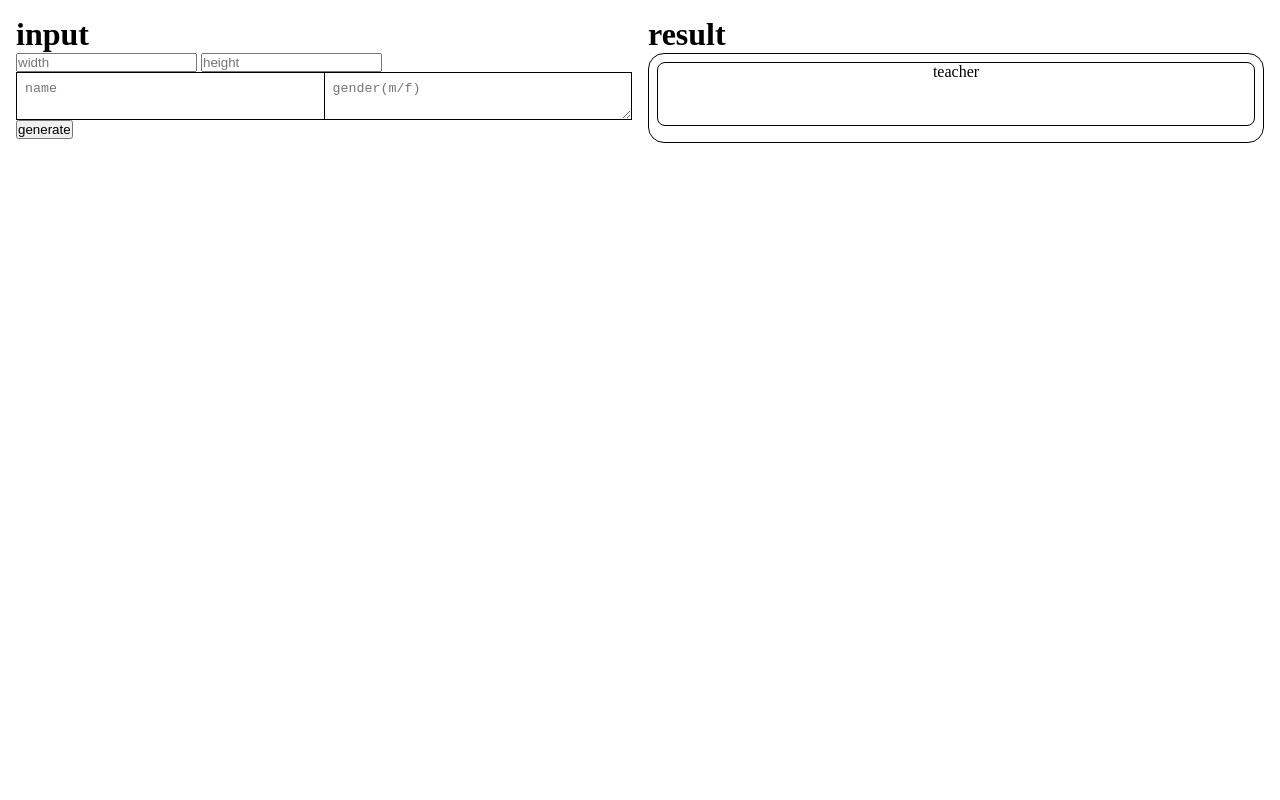
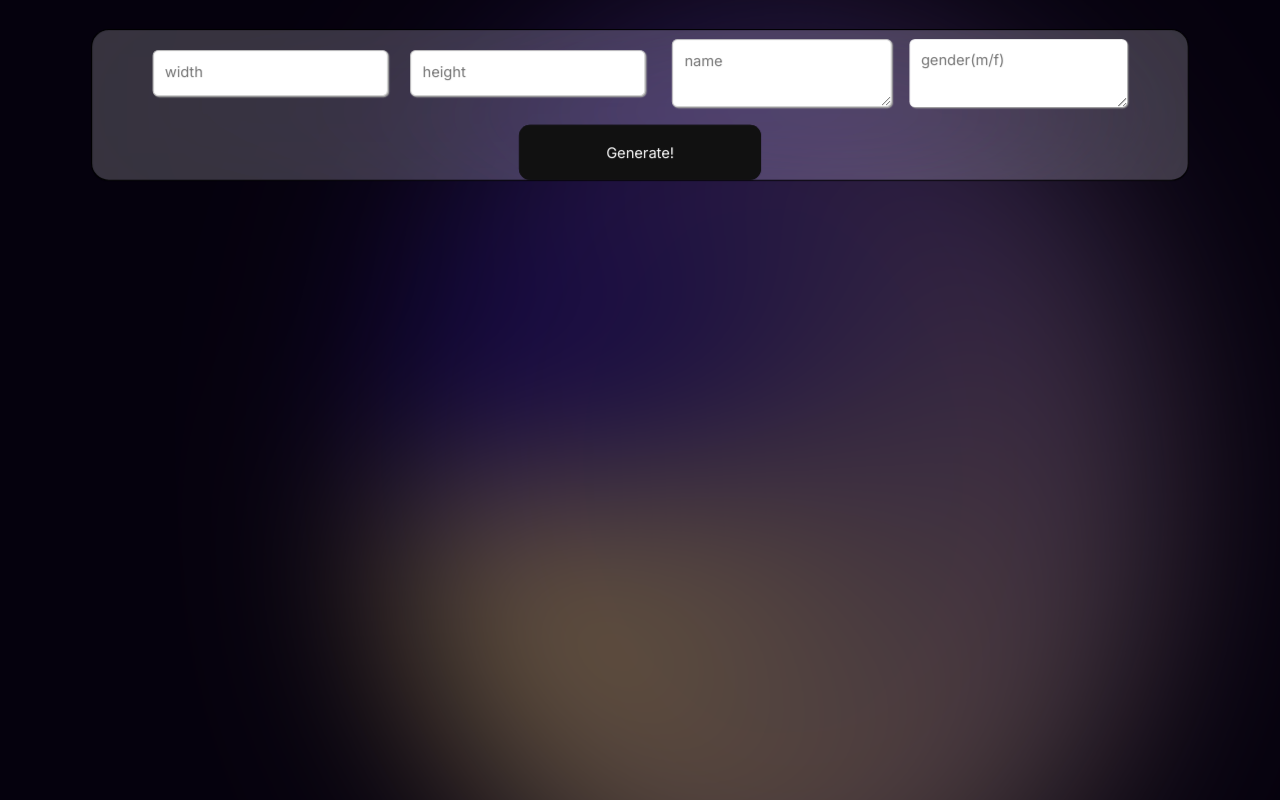
Before and after one commit to mrdog233o5/seatingPlanGenerator, a website built with Vite: page index.html in a window 1280 px wide. Shown: the top 800 px of the page. Built offline with nearby package versions, Linux system fonts and the light colour scheme.

Commit message:
UI/UX overhaul & code optimizations

```diff
--- /dev/null
+++ b/404.css
@@ -0,0 +1,116 @@
+* {
+	-webkit-box-sizing: border-box;
+	box-sizing: border-box;
+}
+
+body {
+	padding: 0;
+	margin: 0;
+	transition: transform 1s;
+}
+
+#notfound {
+	position: relative;
+	height: 100vh;
+	background: #030005;
+}
+
+#notfound .notfound {
+	position: absolute;
+	left: 50%;
+	top: 50%;
+	-webkit-transform: translate(-50%, -50%);
+	-ms-transform: translate(-50%, -50%);
+	transform: translate(-50%, -50%);
+}
+
+.notfound {
+	max-width: 767px;
+	width: 100%;
+	line-height: 1.4;
+	text-align: center;
+}
+
+.notfound .notfound-404 {
+	position: relative;
+	height: 180px;
+	margin-bottom: 20px;
+	z-index: -1;
+}
+
+.notfound .notfound-404 h1 {
+	font-family: 'Montserrat', sans-serif;
+	position: absolute;
+	left: 50%;
+	top: 50%;
+	-webkit-transform: translate(-50% , -50%);
+	-ms-transform: translate(-50% , -50%);
+	transform: translate(-50% , -50%);
+	font-size: 224px;
+	font-weight: 900;
+	margin-top: 0px;
+	margin-bottom: 0px;
+	margin-left: -12px;
+	color: #030005;
+	text-transform: uppercase;
+	text-shadow: -2px -2px 0px #8400ff, 2px 2px 0px #ff005a;
+	letter-spacing: -20px;
+}
+
+.notfound .notfound-404 h2 {
+	font-family: 'Montserrat', sans-serif;
+	position: absolute;
+	left: 0;
+	right: 0;
+	top: 110px;
+	font-size: 42px;
+	font-weight: 700;
+	color: #fff;
+	text-transform: uppercase;
+	text-shadow: 0px .5px 0px #ff005a, 0px 2px 0px #8400ff;
+	letter-spacing: 13px;
+	margin: 0;
+	text-shadow: 0 0 0.125em hsl(255 0% 100% / 0.1), 0 0 0.130em currentColor;
+}
+
+.notfound a {
+	font-family: 'Montserrat', sans-serif;
+	display: inline-block;
+	text-transform: uppercase;
+	color: #ff005a;
+	text-decoration: none;
+	border: 2px solid;
+	background: transparent;
+	padding: 10px 40px;
+	font-size: 14px;
+	font-weight: 700;
+	-webkit-transition: 0.2s all;
+	transition: 0.2s all;
+	text-shadow: 0 0 0.125em hsl(0 0% 100% / 0.1), 0 0 0.45em currentColor;
+	box-shadow: 0 0 0.5em 0 currentColor;
+}
+
+.notfound a:hover {
+	color: #8400ff;
+	transform: scale(1.01);
+	box-shadow: 0 0 0.5em 0 currentColor, 0 0 0.5em 0 currentColor, 0 0 25mm #8400ff;
+	transition: transform 0.5s;
+}
+
+.notfound:hover:has(a:hover) a:not(:hover) {
+	transform: scale(0.99);
+
+	transition: transform 0.5s;
+}
+
+@media only screen and (max-width: 767px) {
+	.notfound .notfound-404 h2 {
+		font-size: 24px;
+	}
+}
+
+@media only screen and (max-width: 480px) {
+	.notfound .notfound-404 h1 {
+		font-size: 182px;
+	}
+}
--- /dev/null
+++ b/dynamicBlob.js
@@ -0,0 +1,58 @@
+const blob = document.querySelector('#blob');
+const blobData = blob.dataset.forceForm;
+var blobItem;
+
+function loadScript(src) {
+    var script = document.createElement('script');
+    script.src = src;
+    document.body.appendChild(script);
+}
+
+function getRandomColor() {
+    var letters = '0123456789ABCDEF';
+    var color = '#';
+    for (var i = 0; i < 6; i++) {
+        color += letters[Math.floor(Math.random() * 16)];
+    }
+    return color;
+}
+
+function generateGradient() {
+    var gradient = 'conic-gradient(';
+    let firstTimeInter = true
+    var colorCount = Math.floor(Math.random() * 5) + 2;
+    for (var i = 0; i < colorCount; i++) {
+        if (firstTimeInter === true) {
+            gradient += getRandomColor();
+            firstTimeInter = false
+        } else {
+            gradient += ', ' + getRandomColor();
+        }
+    }
+    gradient += ')';
+    return gradient;
+};
+
+// blob.style.background = `radial-gradient(circle, lime), ${generateGradient()}`;
+blob.style.background = generateGradient()
+
+
+if (blobData) {
+    blobItem = blobData;
+} else {
+    // check if user's on mobile
+    if (navigator.userAgent.match(/Android/i) || navigator.userAgent.match(/webOS/i) || navigator.userAgent.match(/iPhone/i) || navigator.userAgent.match(/iPad/i) || navigator.userAgent.match(/iPod/i) || navigator.userAgent.match(/BlackBerry/i) || navigator.userAgent.match(/Windows Phone/i) || window.orientation > 1) {
+        // do randomBlob since user is on mobile(mouseBlob is buggy on mobile so ya)
+        blobItem = "random"
+    } else {
+        blobItem = "mouse"
+    }
+}
+
+if (blobItem == "mouse") {
+    loadScript('mouseblob.js')
+} else if (blobItem == "random") {
+    loadScript('randomblob.js')
+} else {
+    throw new Error("Unknown blob type")
+}
--- a/index.html
+++ b/index.html
@@ -7,29 +7,35 @@
 			name="viewport"
 			content="width=device-width, initial-scale=1.0"
 		/>
+		<link rel="preconnect" href="https://fonts.googleapis.com">
+<link rel="preconnect" href="https://fonts.gstatic.com" crossorigin>
+<link href="https://fonts.googleapis.com/css2?family=Inter:ital,opsz,wght@0,14..32,100..900;1,14..32,100..900&display=swap" rel="stylesheet">
 		<title>seating generator</title>
-		<script defer type="module" src="/src/main.js"></script>
+		<script defer type="module" src="main.js"></script>
+		<script defer src="dynamicBlob.js"></script>
 	</head>
 	<body>
-		<div id="left">
-			<h1>input</h1>
+		<div class="container">
+			<div data-force-form="random" id="blob" class="blob"></div>
+			<div class="input">
 				<span id="seatDataInput">
 					<input type="number" min="0" oninput="validity.valid||(value='');" name="" id="x" placeholder="width" />
 					<input type="number" min="0" oninput="validity.valid||(value='');" name="" id="y" placeholder="height" />
 				</span>
 				<div id="inputContainer">
-				<textarea name="" class="inputField" id="name" placeholder="name" ></textarea>
-				<textarea name="" class="inputField" id="gender" placeholder="gender(m/f)" ></textarea>
+					<textarea wrap="off" name="" id="name" placeholder="name" ></textarea>
+					<textarea wrap="off" name="" id="gender" placeholder="gender(m/f)" ></textarea>
 				</div>
-			<button type="button" id="generateBtn">generate</button>
+				<button type="button" id="generateBtn">Generate!</button>
 			</div>
-		<div id="right">
-			<h1>result</h1>
+			<div class="result">
+				<h1>Result</h1>
 				<div id="classroom">
 					<div id="teacher">teacher</div>
 					<div id="result">
 					</div>
 				</div>
 			</div>
+		</div>
 	</body>
 </html>
--- a/src/main.js
+++ b/main.js
@@ -1,5 +1,5 @@
 const inputContainer = document.getElementById("inputContainer");
-const inputField = document.getElementsByClassName("inputField");
+const inputField = document.querySelectorAll("textarea");
 const nameInput = document.getElementById("name");
 const genderInput = document.getElementById("gender");
 const result = document.getElementById("result");
@@ -92,6 +92,7 @@ function getNextName(lastName, index) {
 }
 
 function generate() {
+	document.getElementsByClassName("result")[0].style.display = "flex";
 	result.innerHTML = "";
 	var currentName = "";
 	var avaiableNames = names.slice();
--- /dev/null
+++ b/randomblob.js
@@ -0,0 +1,72 @@
+let isFirstTime = true;
+var mainInterval;
+
+function getRandomInt(min, max) {
+    min = Math.ceil(min);
+    max = Math.floor(max);
+    return Math.floor(Math.random() * (max - min + 1)) + min;
+}
+
+function setRandomBlob() {
+    blob.style.width = getRandomInt(50, 100) + '%';
+    blob.style.height = getRandomInt(50, 100) + '%';
+    blob.style.rotate = getRandomInt(0, 360) + 'deg';
+}
+
+function randomPosition(element) {
+    var x = getRandomInt(0, window.innerWidth);
+    var y = getRandomInt(0, window.innerHeight);
+    element.style.position = 'absolute';
+    element.style.left = x + 'px';
+    element.style.top = y + 'px';
+}
+
+function resetBlob() {
+    setRandomBlob();
+    blob.style.background = generateGradient();
+    randomPosition(blob);
+    // fadeIn
+    blob.animate([
+        // keyframes
+        { opacity: 0 },
+        { opacity: .40 }
+    ], {
+        // timing options
+        duration: 3000,
+        iterations: 1,
+        fill: 'forwards'
+    });
+}
+
+
+function main() {
+    if (!isFirstTime) {
+        // fadeOut
+        let fadeOutAnimation = blob.animate([
+            // keyframes
+            { opacity: .40 },
+            { opacity: 0, scale: .8}
+        ], {
+            // timing options
+            duration: 3000,
+            iterations: 1,
+            fill: 'forwards'
+        });
+        // resetBlob
+        fadeOutAnimation.onfinish = () => {
+            resetBlob()
+        };
+    } else {
+        // resetBlob
+        resetBlob()
+        isFirstTime = false;
+    }
+    mainInterval = setTimeout(main, getRandomInt(7500, 30000));
+}
+
+blob.addEventListener('click', function() {
+    clearTimeout(mainInterval)
+    main(getRandomInt(7500, 30000));
+});
+
+main();
--- a/style.css
+++ b/style.css
@@ -3,56 +3,110 @@
 }
 
 body {
+	display:flex;
+	justify-content: center;
+	align-items: center;
 	padding: 16px;
-	display: flex;
+	margin: 0;
 	justify-content: center;
 	gap: 16px;
+	background-color: #05010d;
+	align-items: center;
+	align-self: center;
+	align-content: center;
 }
 
 * {
 	margin: 0;
 	padding: 0;
+	color: white;
+	font-family: "Inter", sans-serif;
+    box-sizing: border-box;
 }
 
-#left, #right {
-	width: 100%
+span,p,div,a {
+    transition: transform .3s, scale 0.3s;
+}
+
+.container {
+	display: flex;
+	flex-direction: column;
+	align-items: center;
+	width: 100%;
+	gap: 16px;
+}
+
+.input, .result {
+	width: 80%;
+	max-width: 1200px;
+	min-height: calc(width / 2);
+	height: 20%;
+	display: flex;
+	flex-wrap: wrap;
+	align-items: center;
+	justify-content: center;
+	gap: 8px;
+}
+
+.input {
+	-webkit-backdrop-filter: blur(64px) saturate(1.6);
+    backdrop-filter: blur(64px) saturate(1.6);
+    background: rgba(255, 255, 255, 0.2);
+	margin-top: 20px;
+	transition: all 0.5s;
+	transform: scale(1.1);
 }
 
 #inputContainer {
-	border: #000000 1px solid;
-	resize: vertical;
     overflow: hidden;
     display: flex;
     gap: 0;
 }
 
-.inputField {
-    border: none;
-    border-right: #000000 1px solid;
-    border-radius: 0;
-	text-decoration: none;
-	padding: 8px;
-	resize: none;
-    height: 100%;
-	width: calc(100% / var(--inputFieldNumbers));
-	overflow: hidden;
+.result h1 {
+	width: 100%;
+	text-align: center;
 }
 
-#classroom {
+input, textarea {
+	margin-top: 8px;
+	margin-bottom: 8px;
+	margin-right: 8px;
+	margin-left: 8px;
+	padding: 10px;
+	max-width: 100%;
+	line-height: 1.5;
+	border-radius: 5px;
+	border: 1px solid #ccc;
+	box-shadow: 1px 1px 1px #999;
+}
+
+#classroom, .input{
 	border: #000000 1px solid;
     box-sizing: border-box;
-	width: 100%;
+	width: 80%;
 	border-radius: 16px;
+	display: flex;
+	flex-wrap: wrap;
+	align-items: center;
+	justify-content: center;
+	animation: showResult 0.5s;
+}
+
+.result {
+	display: none;
 }
 
 #teacher {
-	margin: 8px;
-	margin-bottom: 0;
-	height: 64px;
-    box-sizing: border-box;
+	margin: 16px 16px 16px 16px;
+	height: 20%;
+	width: 20%;
+	min-width: 100px;
+	min-height: 100px;
 	border: #000000 1px solid;
 	border-radius: 8px;
 	text-align: center;
+	background: rgba(255, 255, 255, 1);
 }
 
 #result {
@@ -66,7 +120,8 @@ body {
 	/* grid-template-columns: repeat(auto-fit, 64px); */
 }
 
-.seat {
+
+#teacher, .seat {
 	border: #000000 1px solid;
     box-sizing: border-box;
 	border-radius: 8px;
@@ -74,4 +129,153 @@ body {
 	align-items: center;
 	justify-content: center;
 	text-align: center;
+    -webkit-backdrop-filter: blur(64px) saturate(1.6);
+    backdrop-filter: blur(64px) saturate(1.6);
+    background: rgba(255, 255, 255, 0.2);
 }
+
+@keyframes showResult {
+	0% {
+		opacity: 0;
+		transform: scale(0.2)
+	}
+	50% {
+		opacity: 1;
+		transform: scale(1)
+	}
+	100% {
+		opacity: 1;
+		transform: scale(2)
+	}
+}
+
+@keyframes hideResult {
+	0% {
+		opacity: 1;
+		transform: scale(2)
+	}
+	50% {
+		opacity: 1;
+		transform: scale(1)
+	}
+	100% {
+		opacity: 0;
+		transform: scale(0.2)
+	}
+}
+
+@keyframes show {
+	0% {
+		opacity: 0.2;
+		transform: scale(0.2)
+	}
+	50% {
+		opacity: 0.85;
+		transform: scale(1)
+	}
+	75% {
+		opacity: 0.9;
+		transform: scale(1.2)
+	}
+	100% {
+		opacity: 1;
+		transform: scale(1)
+	}
+
+}
+
+.showResult {
+	animation: showResult 0.5s;
+}
+
+.hideResult {
+	animation: hideResult 0.5s;
+}
+
+div:not(.blob), span, input, button {
+	animation: show 0.5s;
+}
+
+.blob {
+    min-height: 75%;
+    min-width: 75%;
+	opacity: 0;
+    /* aspect-ratio: 1; */
+    background-color: #fff;
+    background: -webkit-gradient(linear, left top, right top, from(#00FFFF), to(mediumpurple));
+    background: linear-gradient(90deg,#0ff,#9370db);
+    border-radius: 50%;
+    -ms-filter: "progid:DXImageTransform.Microsoft.Alpha(Opacity=80)";
+    filter: blur(7vmax);
+    -webkit-filter: blur(7vmax);
+    height: 15vmax;
+    left: 50%;
+    position: absolute;
+    top: 50%;
+    translate: -50% -50%;
+    width: 20vmax;
+    z-index: -999;
+    animation-fill-mode: forwards;
+}
+
+button {
+	width: 220px;
+    height: 50px;
+	border: none;
+    outline: none;
+    color: #fff;
+    background: #111;
+    cursor: pointer;
+    position: relative;
+    z-index: 0;
+    border-radius: 10px;
+}
+
+button:before {
+    content: '';
+    background: linear-gradient(45deg, #ff0000, #ff7300, #fffb00, #48ff00, #00ffd5, #002bff, #7a00ff, #ff00c8, #ff0000);
+    position: absolute;
+    top: -2px;
+    left:-2px;
+    background-size: 400%;
+    z-index: -1;
+    filter: blur(5px);
+    width: calc(100% + 4px);
+    height: calc(100% + 4px);
+    animation: glowing 20s linear infinite;
+    opacity: 0;
+    transition: opacity .3s ease-in-out;
+    border-radius: 10px;
+}
+
+button:active {
+    color: #000;
+}
+
+button:active:after {
+	transition: all 0.2s;
+    background: transparent;
+}
+
+button:hover:before {
+    opacity: 1;
+}
+
+button:after {
+	transition: all 0.3s;
+    z-index: -1;
+    content: '';
+    position: absolute;
+    width: 100%;
+    height: 100%;
+    background: #111;
+    left: 0;
+    top: 0;
+    border-radius: 10px;
+}
+
+@keyframes glowing {
+    0% { background-position: 0 0; }
+    50% { background-position: 400% 0; }
+    100% { background-position: 0 0; }
+}
```
Also changed, not shown: 404.html (added, +43 -0 lines). Lines whose indentation alone changed are shown as unchanged.
